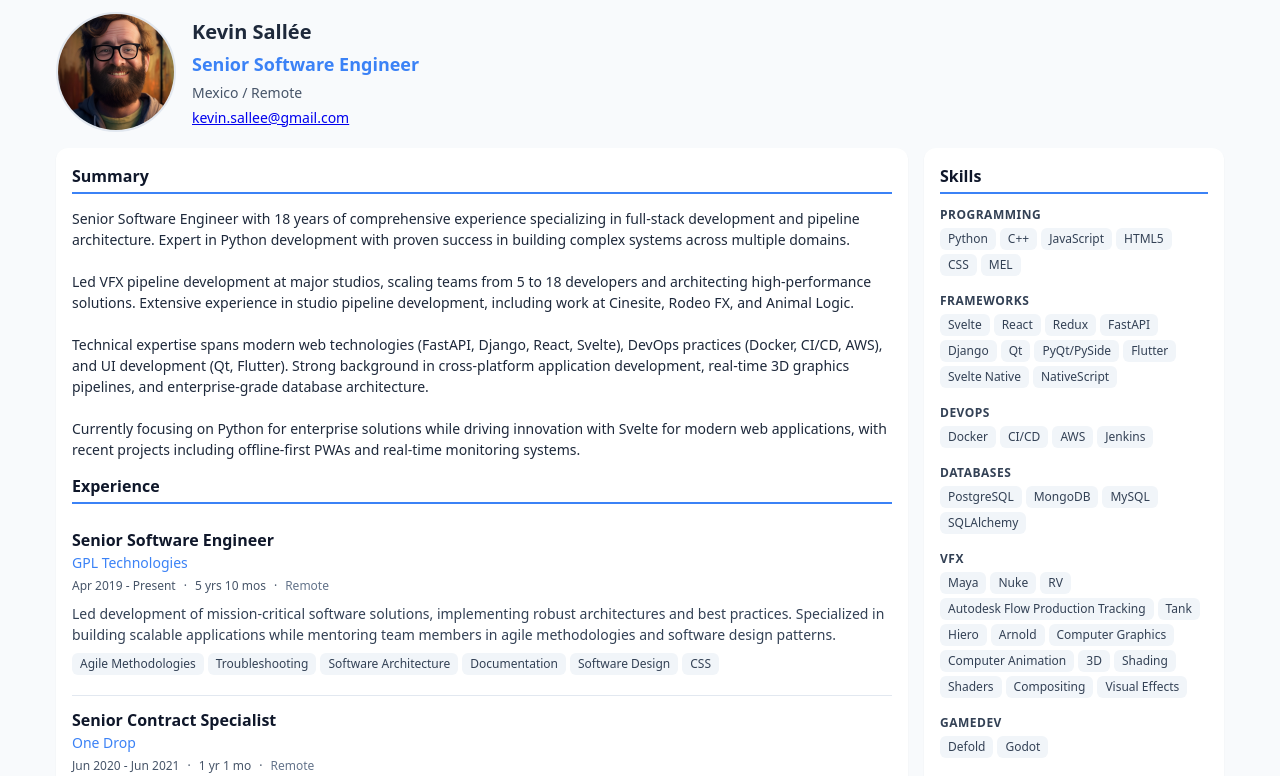
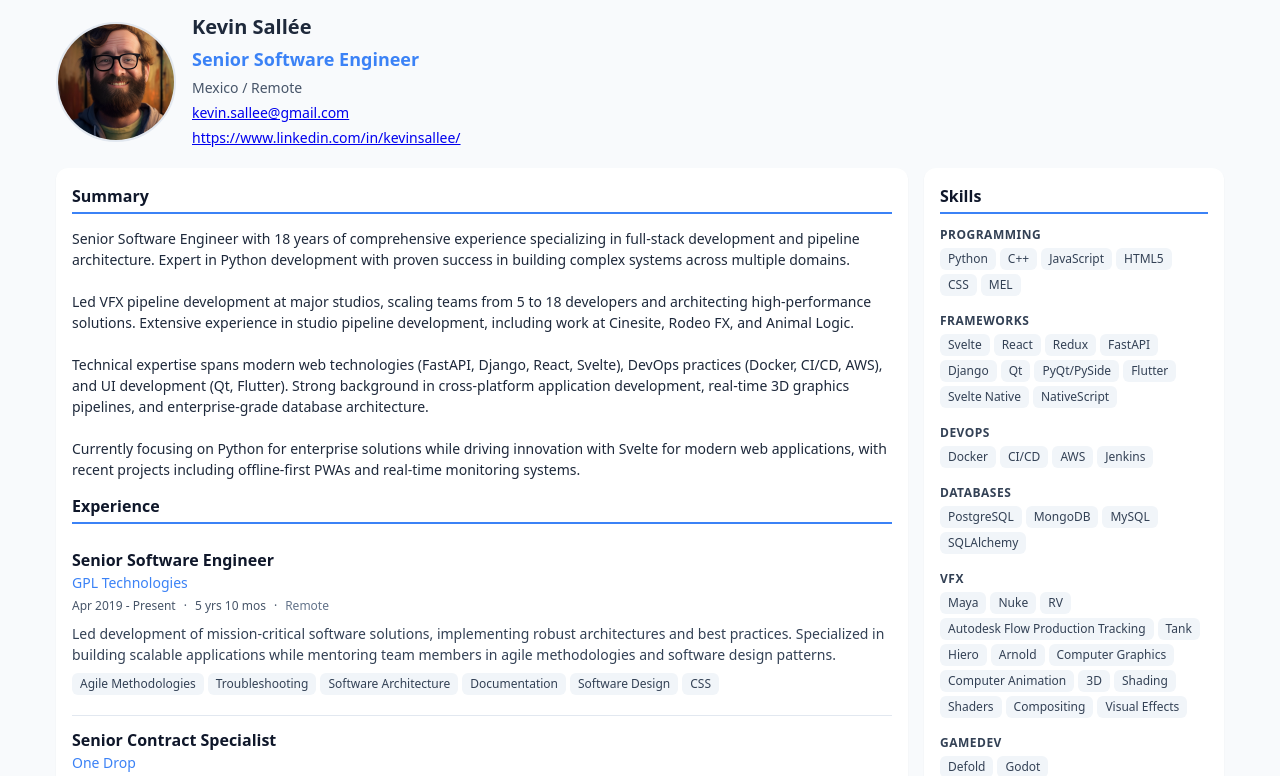
Before and after one commit to ksallee/resume, a SvelteKit app: page / in a window 1280 px wide. Shown: the top 776 px of the page. Built offline with nearby package versions, Linux system fonts and the light colour scheme.

Commit message:
added linkedin link

```diff
--- a/src/routes/+page.svelte
+++ b/src/routes/+page.svelte
@@ -26,7 +26,8 @@
     <h1>{profile.name}</h1>
     <h2>{profile.title}</h2>
     <p>{profile.location}</p>
-		<a href="mailto:{profile.email}">{profile.email}</a>
+		<p><a href="mailto:{profile.email}">{profile.email}</a></p>
+		<p><a href={profile.linkedin} target="_blank" rel="noopener noreferrer">{profile.linkedin}</a></p>
   </div>
 
 </header>
--- a/static/data/resume.json
+++ b/static/data/resume.json
@@ -3,6 +3,7 @@
   "title": "Senior Software Engineer",
   "location": "Mexico / Remote",
   "email": "kevin.sallee@gmail.com",
+  "linkedin": "https://www.linkedin.com/in/kevinsallee/",
   "summary": "Senior Software Engineer with 18 years of comprehensive experience specializing in full-stack development and pipeline architecture. Expert in Python development with proven success in building complex systems across multiple domains.<br><br>\n\nLed VFX pipeline development at major studios, scaling teams from 5 to 18 developers and architecting high-performance solutions. Extensive experience in studio pipeline development, including work at Cinesite, Rodeo FX, and Animal Logic.<br><br>\n\nTechnical expertise spans modern web technologies (FastAPI, Django, React, Svelte), DevOps practices (Docker, CI/CD, AWS), and UI development (Qt, Flutter). Strong background in cross-platform application development, real-time 3D graphics pipelines, and enterprise-grade database architecture.<br><br>\n\nCurrently focusing on Python for enterprise solutions while driving innovation with Svelte for modern web applications, with recent projects including offline-first PWAs and real-time monitoring systems.",
   "skills": {
     "programming": [
```
